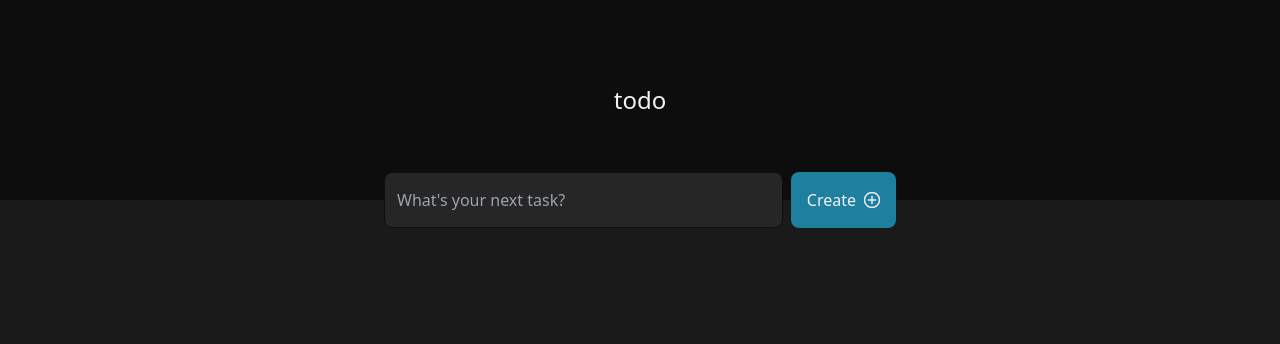
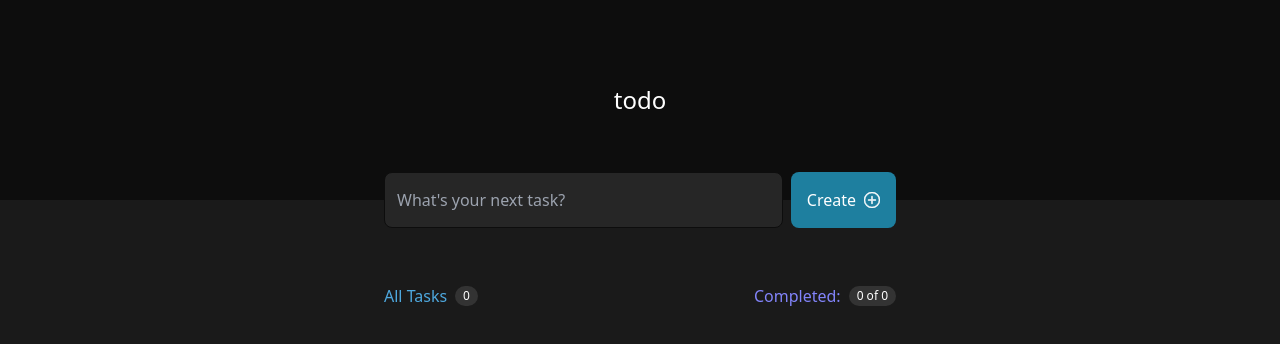
Before and after one commit to CharlesEkkel/my-todo, a React (Vite) app: page / in a window 1280 px wide. Shown: the top 344 px of the page. Built offline with nearby package versions, Linux system fonts and the light colour scheme.

Commit message:
feat: clearly distinguish tasks section

```diff
--- a/src/App.tsx
+++ b/src/App.tsx
@@ -1,6 +1,7 @@
 import { useState } from "react";
 import { Task, TaskInfo } from "./components/Task";
 import { NewTask } from "./components/NewTask";
+import { Pill } from "./components/Pill";
 
 function App() {
   const [tasks, setTasks] = useState<TaskInfo[]>([]);
@@ -10,9 +11,6 @@ function App() {
   const removeTask = (task: TaskInfo) =>
     setTasks(tasks.filter((x) => x.id !== task.id));
 
-  const setTask = (task: TaskInfo) =>
-    setTasks(tasks.map((x) => (x.id == task.id ? task : x)));
-
   const toggleDone = (task: TaskInfo) =>
     setTasks(
       tasks.map((x) =>
@@ -21,12 +19,24 @@ function App() {
     );
 
   return (
-    <div className="h-screen">
+    <div className="h-screen text-grey100">
       <header className="flex items-center justify-center w-screen h-1/4 bg-grey700">
-        <h1 className="text-2xl text-grey100">todo</h1>
+        <h1 className="text-2xl text-white">todo</h1>
       </header>
       <main className="flex flex-col gap-2 mx-auto -mt-7 max-w-lg">
         <NewTask createTask={addTask} />
+        <section id="allTasks" className="mt-12">
+          <div className="flex flex-row gap-2 items-center">
+            <h2 className="text-blue">All Tasks</h2>
+            <Pill value={String(tasks.length)} />
+            <div className="flex-1" />
+            <span className="text-purple">Completed: </span>
+            <Pill
+              value={`${tasks.filter((x) => x.isChecked).length} of ${
+                tasks.length
+              }`}
+            />
+          </div>
           {tasks
             .filter((x) => !x.isChecked)
             .map((task) => (
@@ -47,6 +57,7 @@ function App() {
                 onClickDelete={() => removeTask(task)}
               />
             ))}
+        </section>
       </main>
     </div>
   );
--- a/src/components/NewTask.tsx
+++ b/src/components/NewTask.tsx
@@ -38,7 +38,7 @@ export const NewTask = ({ createTask }: NewTaskProps) => {
         Task Description:
       </label>
       <input
-        className="flex-1 p-3 rounded-lg border text-grey300 bg-grey500 border-grey700"
+        className="flex-1 p-3 rounded-lg border text-grey100 bg-grey500 border-grey700"
         type="text"
         id="taskDesc"
         placeholder="What's your next task?"
@@ -46,7 +46,7 @@ export const NewTask = ({ createTask }: NewTaskProps) => {
       />
       {errors.taskDesc && <span>Task description is required</span>}
       <button
-        className="flex flex-row gap-2 items-center p-4 rounded-lg bg-blue-dark text-grey100"
+        className="flex flex-row gap-2 items-center p-4 text-white rounded-lg bg-blue-dark"
         type="submit"
       >
         Create <BsPlusCircle className="stroke-[0.5]" />
--- /dev/null
+++ b/src/components/Pill.tsx
@@ -0,0 +1,8 @@
+export const Pill = ({ value, id }: { value: string; id?: string }) => (
+  <div
+    id={id}
+    className="flex items-center py-0.5 px-2 text-xs text-center text-white align-middle rounded-full bg-grey400"
+  >
+    {value}
+  </div>
+);
--- a/tailwind.config.js
+++ b/tailwind.config.js
@@ -6,6 +6,7 @@ export default {
     colors: {
       transparent: colors.transparent,
       danger: "E25858",
+      white: "#FFFFFF",
       grey100: "#F2F2F2",
       grey200: "#D9D9D9",
       grey300: "#808080",
```
Lines whose indentation alone changed are shown as unchanged.
